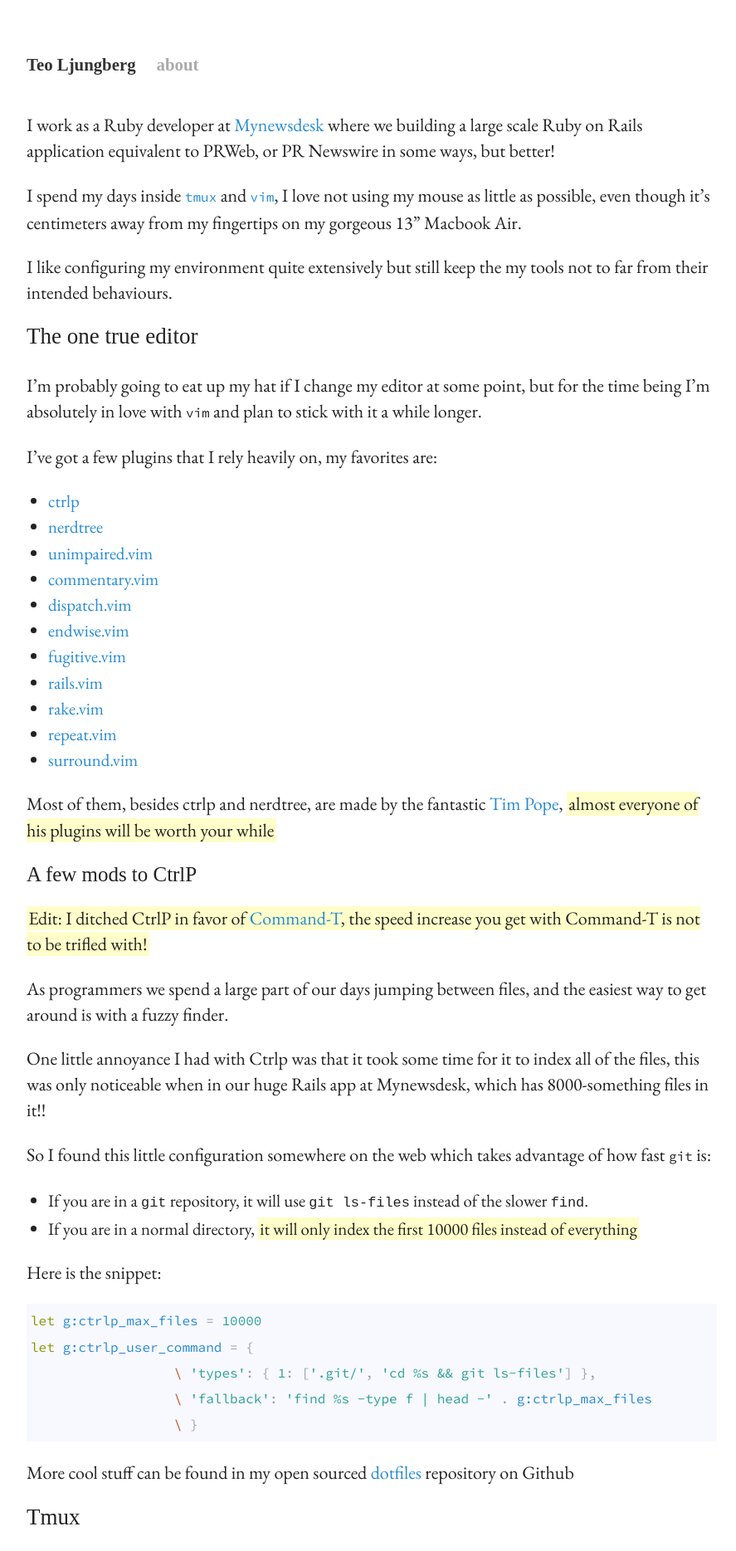
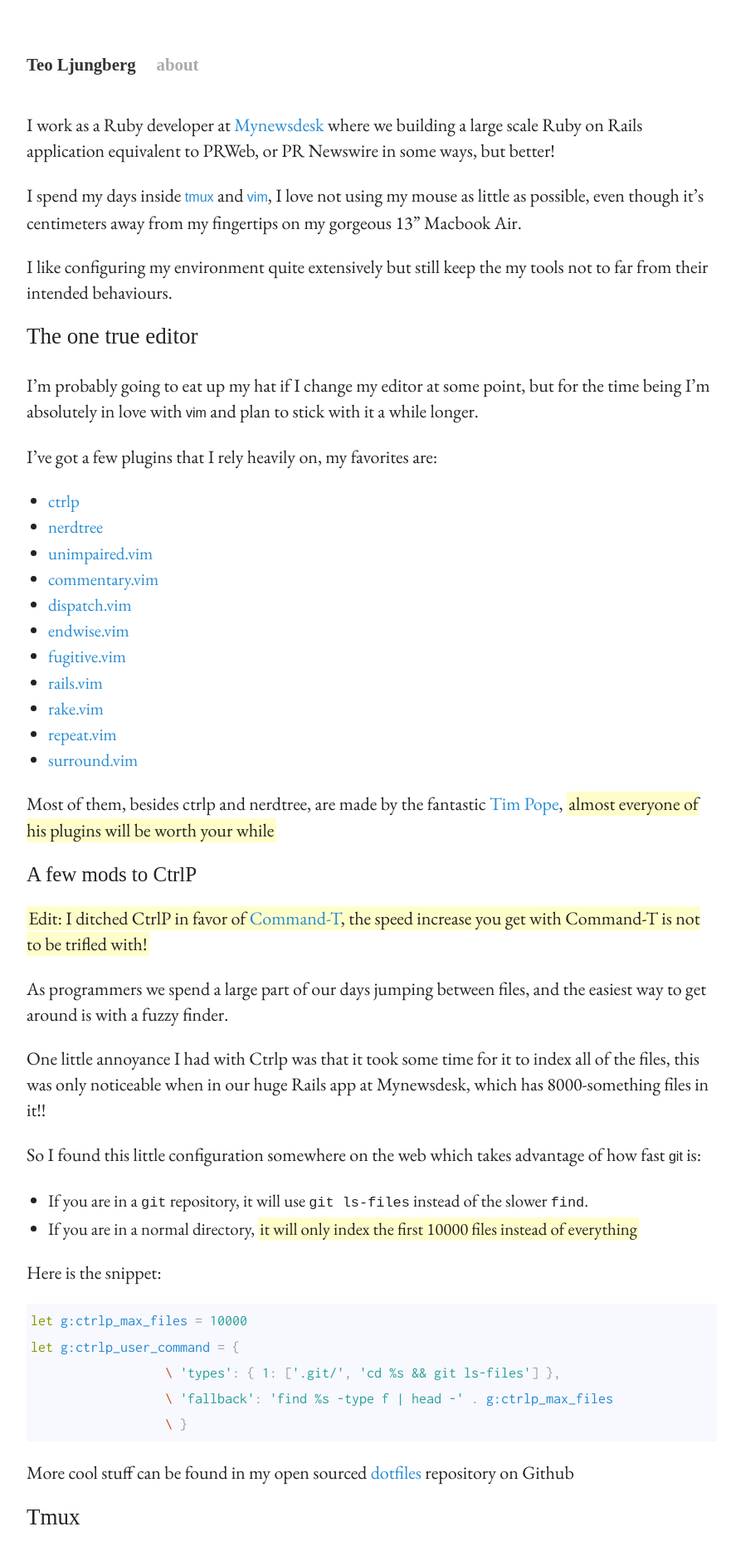
Before and after one commit to metamorfos/metamorfos.github.io, a Jekyll site: the page built from _posts/2013-05-18-my-development-environment.md, in a window 1280 px wide. Shown: the top 1869 px of the page at 83% size, without its empty margins (192-1079 px from the left). Built offline with Jekyll 4.4.1, drawn with Linux system fonts in a browser that asks for light colours; some web fonts are replaced.

Commit message:
Replace source code pro with inconsolata

```diff
--- a/_layouts/default.html
+++ b/_layouts/default.html
@@ -7,7 +7,7 @@
 
         <link href='http://fonts.googleapis.com/css?family=EB+Garamond' rel='stylesheet' type='text/css'>
         <link href='http://fonts.googleapis.com/css?family=Droid+Serif' rel='stylesheet' type='text/css'>
-        <link href='http://fonts.googleapis.com/css?family=Source+Code+Pro' rel='stylesheet' type='text/css'>
+        <link href='http://fonts.googleapis.com/css?family=Inconsolata' rel='stylesheet' type='text/css'>
         <link rel="stylesheet" href="/css/screen.css" type="text/css" media="screen, projection" />
         <link rel="stylesheet" href="/css/syntax.css" type="text/css"/>
         <link rel="alternate" type="application/rss+xml" title="{{ site.production_url }}" href="{{ site.production_url }}/rss.xml" />
--- a/css/syntax.css
+++ b/css/syntax.css
@@ -1,6 +1,6 @@
 .highlight pre code {
-    font-family: 'Source Code Pro', sans-serif;
-    font-size: 16px;
+    font-family: 'Inconsolata', sans-serif;
+    font-size: 18px;
     display: block;
     overflow: auto;
     padding: 5px;
```
